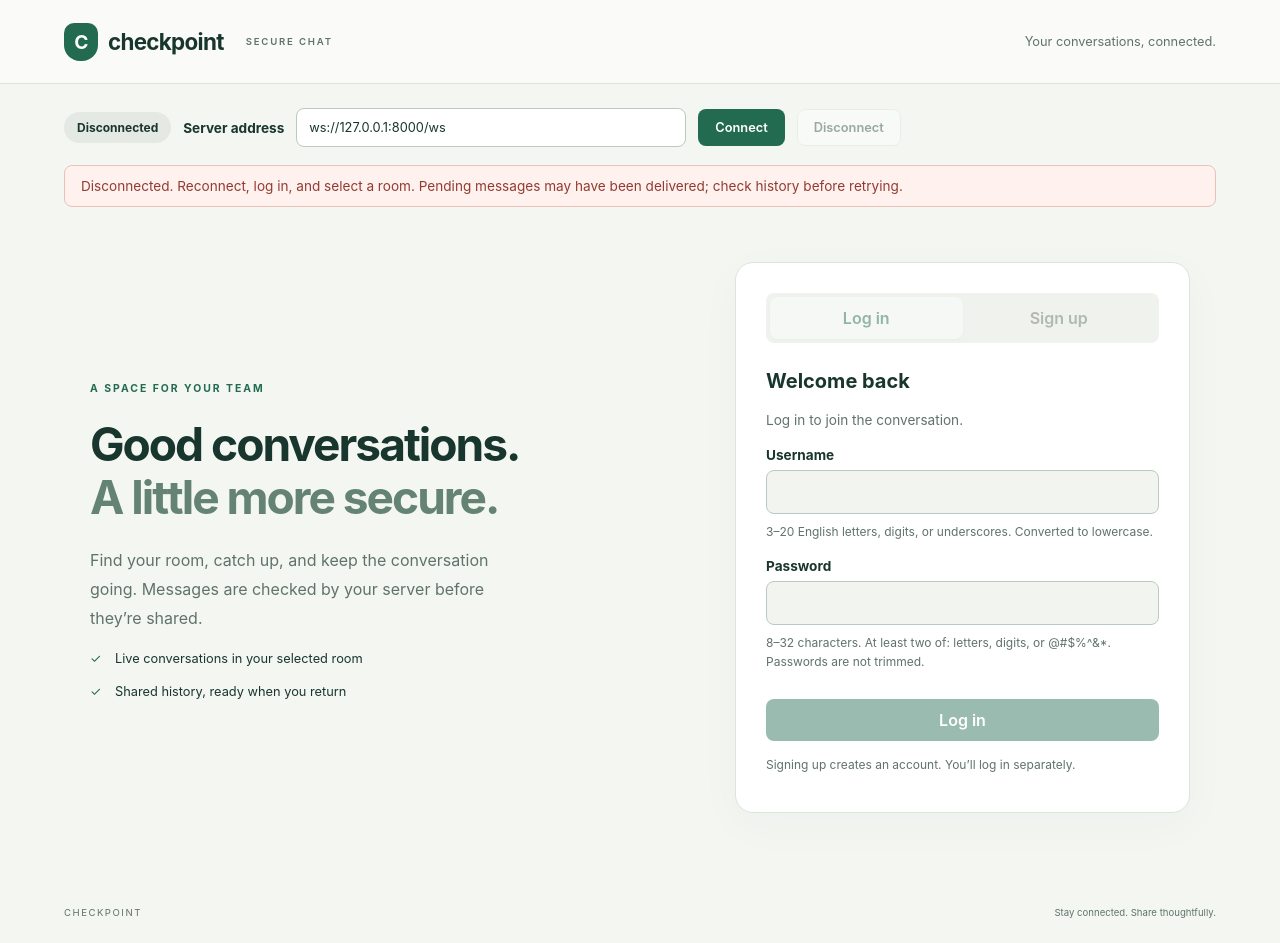
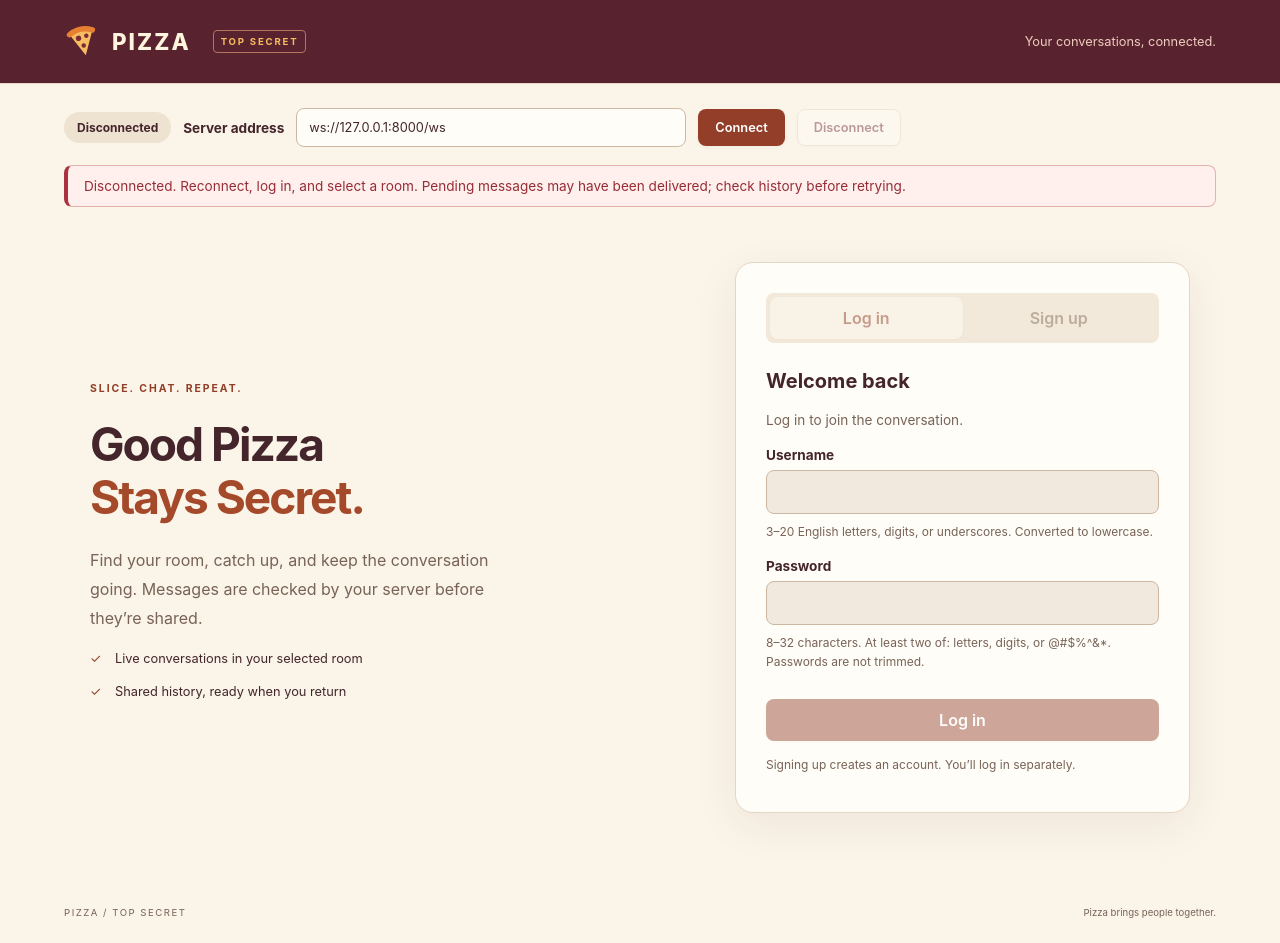
Before and after one commit to Scaleup-Excellenteam/checkpoint-mor-bisan-moshe-aws, a plain HTML site: page ui/index.html in a window 1280 px wide. Both pictures are taken after a click on the button "Connect". Drawn offline with Linux system fonts and the light colour scheme.

Commit message:
Update pizza-themed UI branding

```diff
--- a/ui/index.html
+++ b/ui/index.html
@@ -5,12 +5,12 @@
   <meta name="viewport" content="width=device-width, initial-scale=1">
   <meta name="referrer" content="no-referrer">
   <meta http-equiv="Content-Security-Policy" content="default-src 'self'; connect-src ws: wss:; script-src 'self'; style-src 'self'; img-src 'self'; object-src 'none'; base-uri 'none'; form-action 'none'">
-  <title>Checkpoint · Secure chat</title>
+  <title>PIZZA | Top Secret Chat</title>
   <link rel="stylesheet" href="theme.css">
   <script type="module" src="app.mjs"></script>
 </head>
 <body>
-  <header class="topbar"><a class="brand" href="./"><span class="mark" aria-hidden="true">C</span> checkpoint<span class="brand-note">SECURE CHAT</span></a><span id="identity">Your conversations, connected.</span></header>
+  <header class="topbar"><a class="brand" href="./"><span class="mark" aria-hidden="true"><svg viewBox="0 0 40 40" width="36" height="36" fill="none"><path d="M7 9 20 35 33 9Q20 2 7 9Z" fill="#F6BC62"/><path d="M7 9Q20 2 33 9" stroke="#E78032" stroke-width="6" stroke-linecap="round"/><circle cx="16" cy="15" r="3" fill="#792B36"/><circle cx="25" cy="14" r="2.5" fill="#792B36"/><circle cx="20" cy="24" r="2.5" fill="#792B36"/></svg></span> PIZZA<span class="brand-note">TOP SECRET</span></a><span id="identity">Your conversations, connected.</span></header>
   <main>
     <section class="connection" aria-label="Server connection">
       <span id="connection-status" class="badge" role="status">Disconnected</span>
@@ -19,7 +19,7 @@
     </section>
     <div id="notice" class="notice" role="status" aria-live="polite">Connect to your chat server to get started.</div>
     <section id="auth-view" class="welcome">
-      <div class="welcome-copy"><span class="eyebrow">A SPACE FOR YOUR TEAM</span><h1>Good conversations.<br><span>A little more secure.</span></h1><p>Find your room, catch up, and keep the conversation going. Messages are checked by your server before they’re shared.</p><div class="feature"><span aria-hidden="true">✓</span> Live conversations in your selected room</div><div class="feature"><span aria-hidden="true">✓</span> Shared history, ready when you return</div></div>
+      <div class="welcome-copy"><span class="eyebrow">SLICE. CHAT. REPEAT.</span><h1>Good Pizza<br><span>Stays Secret.</span></h1><p>Find your room, catch up, and keep the conversation going. Messages are checked by your server before they’re shared.</p><div class="feature"><span aria-hidden="true">✓</span> Live conversations in your selected room</div><div class="feature"><span aria-hidden="true">✓</span> Shared history, ready when you return</div></div>
       <form id="auth-form" class="card" autocomplete="off">
         <div class="tabs" aria-label="Account action"><button id="login-tab" type="button" aria-pressed="true">Log in</button><button id="signup-tab" type="button" aria-pressed="false">Sign up</button></div>
         <h2 id="auth-title">Welcome back</h2><p id="auth-description" class="muted">Log in to join the conversation.</p>
@@ -30,7 +30,7 @@
     </section>
     <section id="chat-view" class="workspace" hidden>
       <aside class="sidebar"><div class="section-heading"><h2>Rooms</h2><button id="refresh-rooms" type="button" class="secondary">Refresh</button></div><p class="muted">Join to become a member. Select to receive live messages.</p>
-        <form id="room-form"><label for="room-name">Room name</label><input id="room-name" required placeholder="e.g. Design studio" autocomplete="off"><div class="button-row"><button type="submit" data-action="create_group">Create</button><button type="submit" class="secondary" data-action="join_group">Join</button></div></form>
+        <form id="room-form"><label for="room-name">Room name</label><input id="room-name" required placeholder="e.g. The pizza club" autocomplete="off"><div class="button-row"><button type="submit" data-action="create_group">Create</button><button type="submit" class="secondary" data-action="join_group">Join</button></div></form>
         <p id="rooms-empty" class="muted">No rooms yet. Create the first one.</p><ul id="rooms" aria-label="Public rooms"></ul>
       </aside>
       <section class="conversation" aria-label="Conversation"><div class="conversation-header"><div><span class="eyebrow">CURRENT CONVERSATION</span><h2 id="room-title">Select a room</h2><p id="room-subtitle" class="muted">Choose a room from the sidebar to get started.</p></div><div class="button-row"><button id="history" type="button" class="secondary" disabled>Refresh history</button><button id="leave" type="button" class="secondary" disabled>Leave room</button></div></div>
@@ -38,6 +38,6 @@
         <form id="message-form" class="composer"><label for="message">Message</label><textarea id="message" rows="3" placeholder="Write something to your room…" disabled></textarea><div class="composer-footer"><span id="send-status" role="status">Messages are checked before delivery.</span><button id="send" type="submit" disabled>Send message <span aria-hidden="true">↗</span></button></div></form>
       </section>
     </section>
-  </main><footer>CHECKPOINT <span>Stay connected. Share thoughtfully.</span></footer>
+  </main><footer>PIZZA / TOP SECRET <span>Pizza brings people together.</span></footer>
 </body>
 </html>
--- a/ui/theme.css
+++ b/ui/theme.css
@@ -1,11 +1,11 @@
 :root {
   font-family:Inter,ui-sans-serif,system-ui,-apple-system,BlinkMacSystemFont,"Segoe UI",sans-serif;
-  color:#18362e;
-  background:#f4f6f2;
+  color:#43252b;
+  background:#faf4e9;
   font-synthesis:none;
-  --green:#226b50;
-  --line:#dce4dc;
-  --muted:#60736a
+  --accent:#923e28;
+  --line:#e5d5c3;
+  --muted:#786356
 }
 
 * {
@@ -23,7 +23,7 @@ button,input,textarea {
 button {
   border:1px solid transparent;
   border-radius:8px;
-  background:var(--green);
+  background:var(--accent);
   color:white;
   padding:10px 16px;
   font-weight:600;
@@ -40,18 +40,18 @@ button:disabled {
 }
 
 .secondary {
-  background:white;
-  color:#284e3f;
+  background:#fffdf8;
+  color:#702d38;
   border-color:var(--line)
 }
 
 input,textarea {
   width:100%;
-  border:1px solid #bacac0;
+  border:1px solid #cdb7a1;
   border-radius:8px;
   padding:11px 12px;
-  color:#18362e;
-  background:white
+  color:#43252b;
+  background:#fffdf8
 }
 
 textarea {
@@ -61,11 +61,11 @@ textarea {
 }
 
 input:disabled,textarea:disabled {
-  background:#f2f4f0
+  background:#f1e9de
 }
 
 input:focus-visible,textarea:focus-visible,button:focus-visible,a:focus-visible {
-  outline:3px solid #92c9ae;
+  outline:3px solid #cf7539;
   outline-offset:3px
 }
 
@@ -105,7 +105,7 @@ small {
   align-items:center;
   justify-content:space-between;
   padding:0 5vw;
-  background:#fafbf8;
+  background:#58232e;
   gap:20px
 }
 
@@ -114,34 +114,34 @@ small {
   align-items:center;
   gap:10px;
   font-size:1.4rem;
-  font-weight:750;
-  color:#18362e;
+  font-weight:850;
+  color:#fff4dd;
   text-decoration:none;
-  letter-spacing:-.7px
+  letter-spacing:2px
 }
 
 .mark {
   display:grid;
   place-items:center;
-  background:var(--green);
-  color:#fff;
-  width:34px;
-  height:38px;
-  border-radius:10px 10px 16px 16px;
-  font-size:1.2rem
+  width:38px;
+  height:40px;
+  transform:rotate(-12deg)
 }
 
 .brand-note {
   font-size:.6rem;
   letter-spacing:1.8px;
   margin-left:12px;
-  font-weight:600;
-  color:var(--muted)
+  font-weight:650;
+  color:#f6bc62;
+  border:1px solid #b57661;
+  border-radius:4px;
+  padding:5px 7px
 }
 
 #identity {
   font-size:.8rem;
-  color:var(--muted);
+  color:#edcdbf;
   overflow-wrap:anywhere
 }
 
@@ -169,7 +169,7 @@ main {
 }
 
 .badge {
-  background:#e5e9e4;
+  background:#eee2d1;
   border-radius:30px;
   padding:8px 13px;
   white-space:nowrap;
@@ -193,15 +193,16 @@ main {
   padding:12px 16px;
   border:1px solid var(--line);
   border-radius:8px;
-  background:#fafcf8;
+  background:#fff8ed;
   font-size:.85rem;
   overflow-wrap:anywhere
 }
 
 .notice.error {
-  color:#923b32;
-  background:#fff1ed;
-  border-color:#eac1b8
+  color:#972c36;
+  background:#fff0ed;
+  border-color:#e5b3ad;
+  border-left:4px solid #a9323e
 }
 
 .welcome {
@@ -217,7 +218,7 @@ main {
   font-size:.65rem;
   font-weight:700;
   letter-spacing:2px;
-  color:var(--green)
+  color:var(--accent)
 }
 
 h1 {
@@ -228,7 +229,7 @@ h1 {
 }
 
 h1 span {
-  color:#648373
+  color:#a44929
 }
 
 .welcome-copy>p {
@@ -243,7 +244,7 @@ h1 span {
 }
 
 .feature span {
-  color:var(--green);
+  color:var(--accent);
   margin-right:10px
 }
 
@@ -251,13 +252,13 @@ h1 span {
   padding:30px;
   border:1px solid var(--line);
   border-radius:18px;
-  background:#fff;
-  box-shadow:0 12px 45px #23493208
+  background:#fffdf8;
+  box-shadow:0 12px 45px #6f302512
 }
 
 .tabs {
   display:flex;
-  background:#f0f3ed;
+  background:#f3e9da;
   border-radius:8px;
   padding:4px;
   margin-bottom:26px
@@ -270,9 +271,9 @@ h1 span {
 }
 
 .tabs button[aria-pressed=true] {
-  background:white;
-  color:var(--green);
-  box-shadow:0 1px 4px #18362e12
+  background:#fffdf8;
+  color:var(--accent);
+  box-shadow:0 1px 4px #43252b12
 }
 
 .card>button {
@@ -287,11 +288,13 @@ h1 span {
   border:1px solid var(--line);
   border-radius:14px;
   overflow:hidden;
-  background:white
+  background:#fffdf8;
+  box-shadow:0 12px 36px #6f30250a
 }
 
 .sidebar {
-  background:#f9faf6;
+  background:#58232e;
+  color:#fff4e7;
   border-right:1px solid var(--line);
   padding:22px
 }
@@ -342,8 +345,8 @@ h1 span {
 }
 
 .room.selected {
-  background:#e6efe5;
-  border-color:#c5d9c8
+  background:#773846;
+  border-color:#c98360
 }
 
 .room-name {
@@ -419,7 +422,7 @@ h1 span {
 
 .message-body {
   padding:12px 16px;
-  background:#f0f3ed;
+  background:#f3e9da;
   border-radius:0 12px 12px;
   white-space:pre-wrap;
   overflow-wrap:anywhere;
@@ -428,12 +431,12 @@ h1 span {
 }
 
 .own .message-body {
-  background:#e2efe6;
+  background:#f8dfc4;
   border-radius:12px 0 12px 12px
 }
 
 .empty {
-  color:#526e60;
+  color:#795343;
   text-align:center;
   margin:30px;
   line-height:1.9
@@ -446,7 +449,8 @@ h1 span {
 
 .composer {
   padding:0 22px 20px;
-  border-top:1px solid var(--line)
+  border-top:1px solid var(--line);
+  background:#fff9f0
 }
 
 .composer-footer {
@@ -475,6 +479,62 @@ footer {
 
 footer span {
   letter-spacing:0
+}
+
+
+.sidebar .muted,
+.sidebar .room-meta {
+  color:#ecd2c5
+}
+
+.sidebar form {
+  border-color:#8c5560
+}
+
+.sidebar .secondary {
+  background:#6b303d;
+  color:#fff2df;
+  border-color:#af756c
+}
+
+.sidebar button:not(.secondary) {
+  background:#f3ae66;
+  color:#48212b
+}
+
+.sidebar input {
+  background:#fff8ec
+}
+
+.room:not(.selected):hover {
+  background:#652c38
+}
+
+.room.selected {
+  box-shadow:inset 3px 0 #f3ae66
+}
+
+button {
+  box-shadow:0 2px 4px #62291d0a
+}
+
+button:hover:not(:disabled) {
+  box-shadow:0 3px 9px #62291d1c
+}
+
+::placeholder {
+  color:#836c5c;
+  opacity:1
+}
+
+::selection {
+  background:#f6d2a5;
+  color:#48212b
+}
+
+#send-status {
+  color:#894325;
+  font-weight:550
 }
 
 [hidden] {
```
